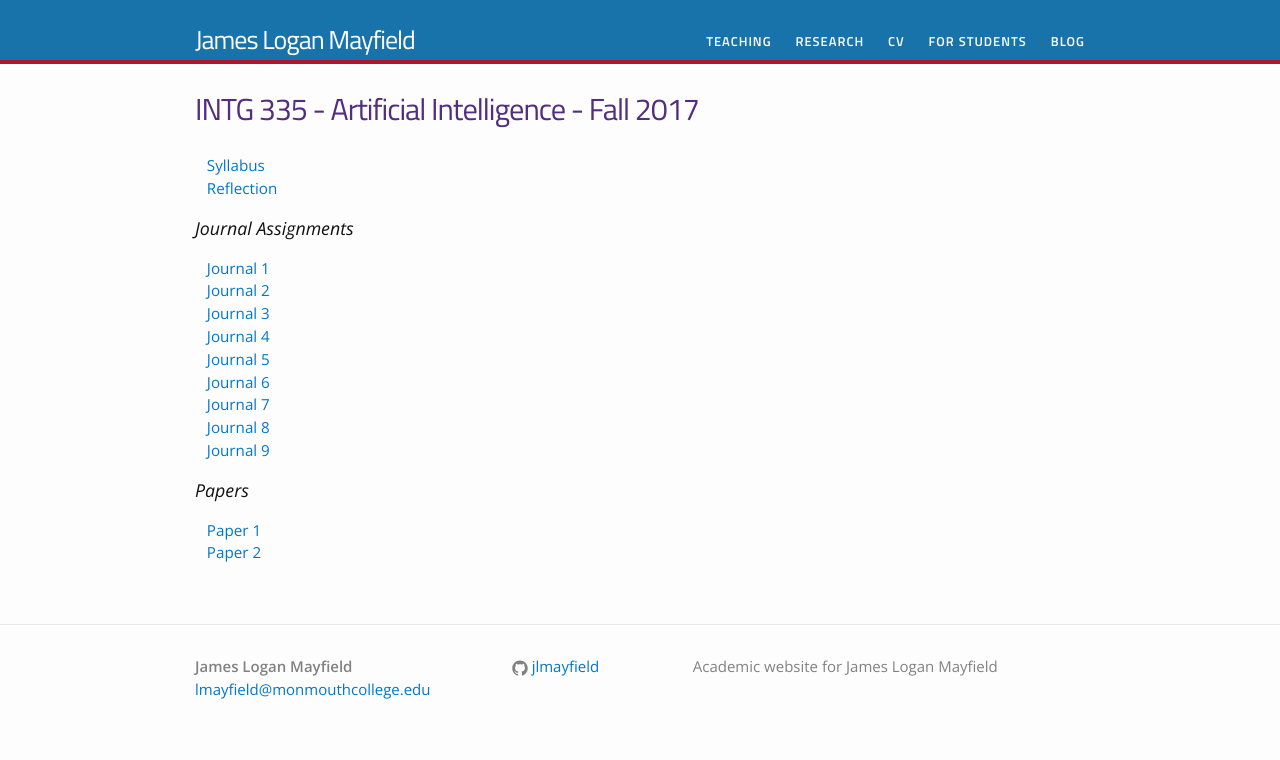
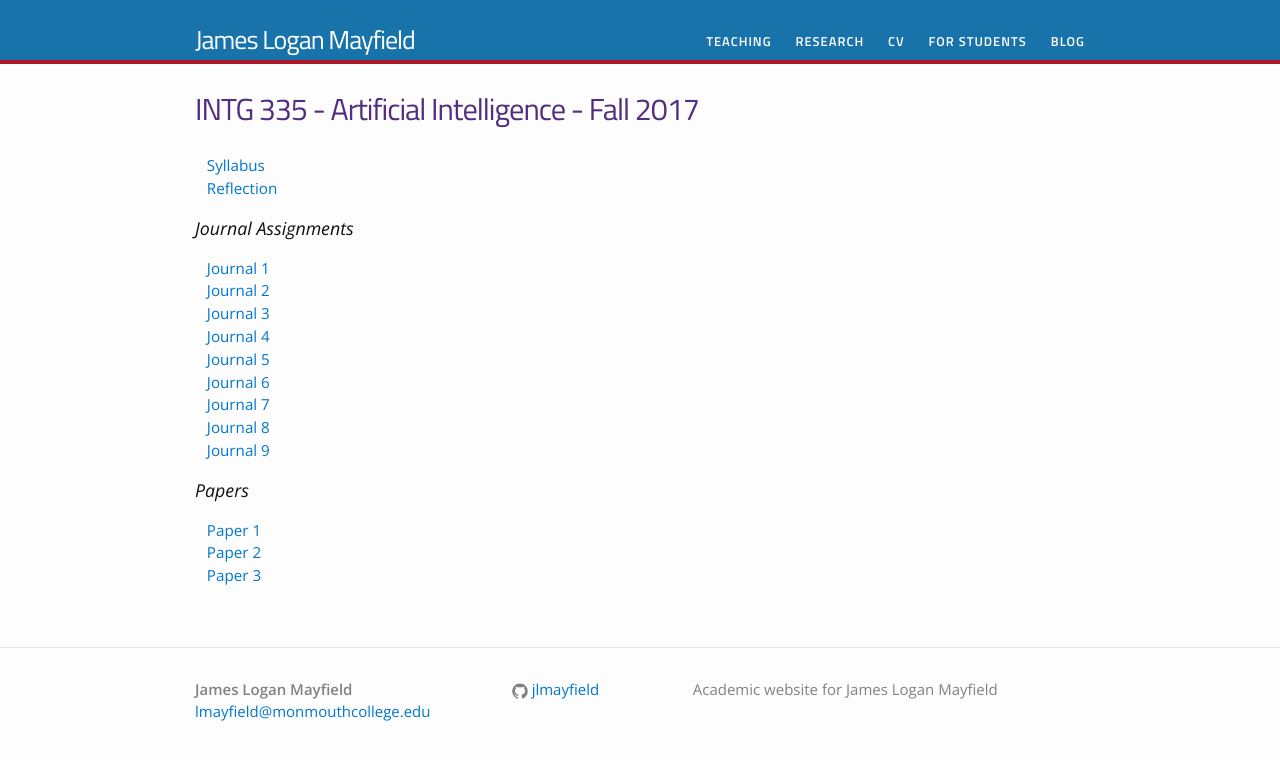
Before and after one commit to jlmayfield/jlmayfield.github.io, a Jekyll site: the page built from teaching/intg335.md, in a window 1280 px wide. Shown: the top 760 px of the page. Built offline with Jekyll 4.4.1, drawn with Linux system fonts in a browser that asks for light colours.

Commit message:
fa17. intg355. paper3 added.

```diff
--- a/teaching/intg335.md
+++ b/teaching/intg335.md
@@ -25,3 +25,4 @@ permalink: /teaching/INTG335/
 
 &nbsp;&nbsp;&nbsp;[Paper 1](/teaching/INTG335/papers/intg335-paper1.pdf)
 &nbsp;&nbsp;&nbsp;[Paper 2](/teaching/INTG335/papers/intg335-paper2.pdf)
+&nbsp;&nbsp;&nbsp;[Paper 3](/teaching/INTG335/papers/intg335-paper3.pdf)
```
Also changed, not shown: 1 other file.
